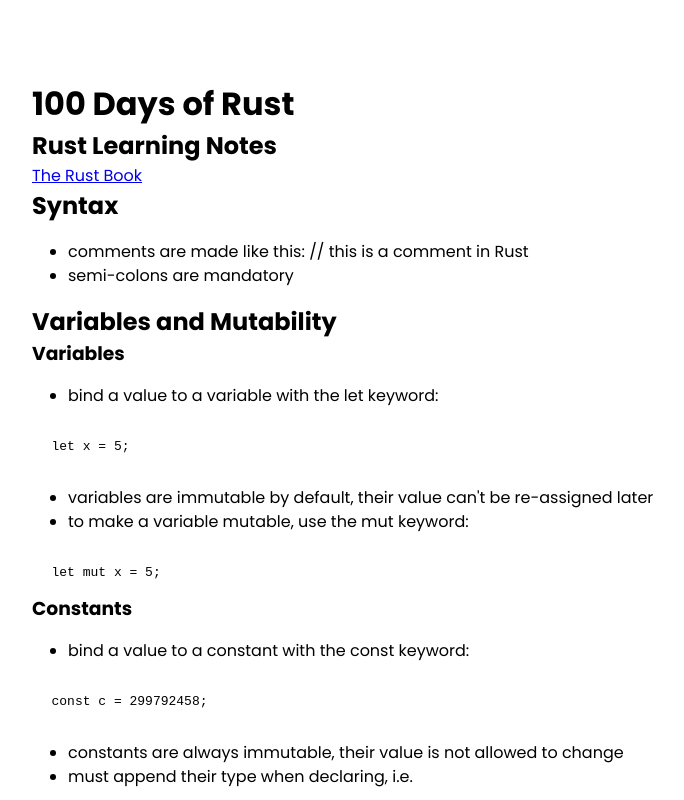
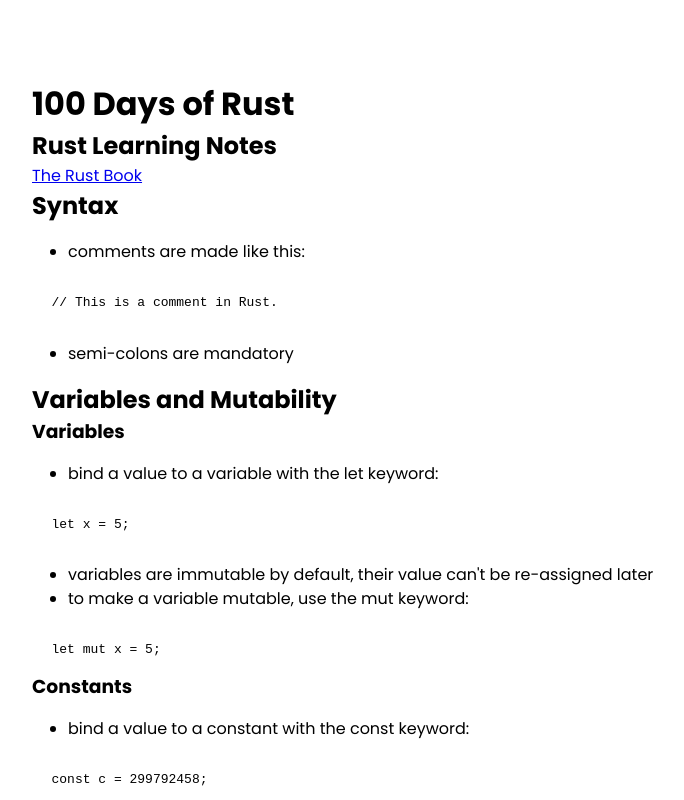
Before and after one commit to sentinel1909/100-days-of-rust, a React (Vite) app: page / in a window 1280 px wide. Shown: the top 800 px of the page, without its empty margins (48-732 px from the left). Built offline with nearby package versions, Linux system fonts and the light colour scheme.

Commit message:
Code block for comment example

```diff
--- a/src/content/markdown.js
+++ b/src/content/markdown.js
@@ -2,7 +2,10 @@ const markdown = `# Rust Learning Notes
 [The Rust Book](https://doc.rust-lang.org/book/)
 
 ## Syntax
-- comments are made like this: // this is a comment in Rust
+- comments are made like this:
+~~~Rust
+// This is a comment in Rust.
+~~~
 - semi-colons are mandatory
 
 ## Variables and Mutability
```
